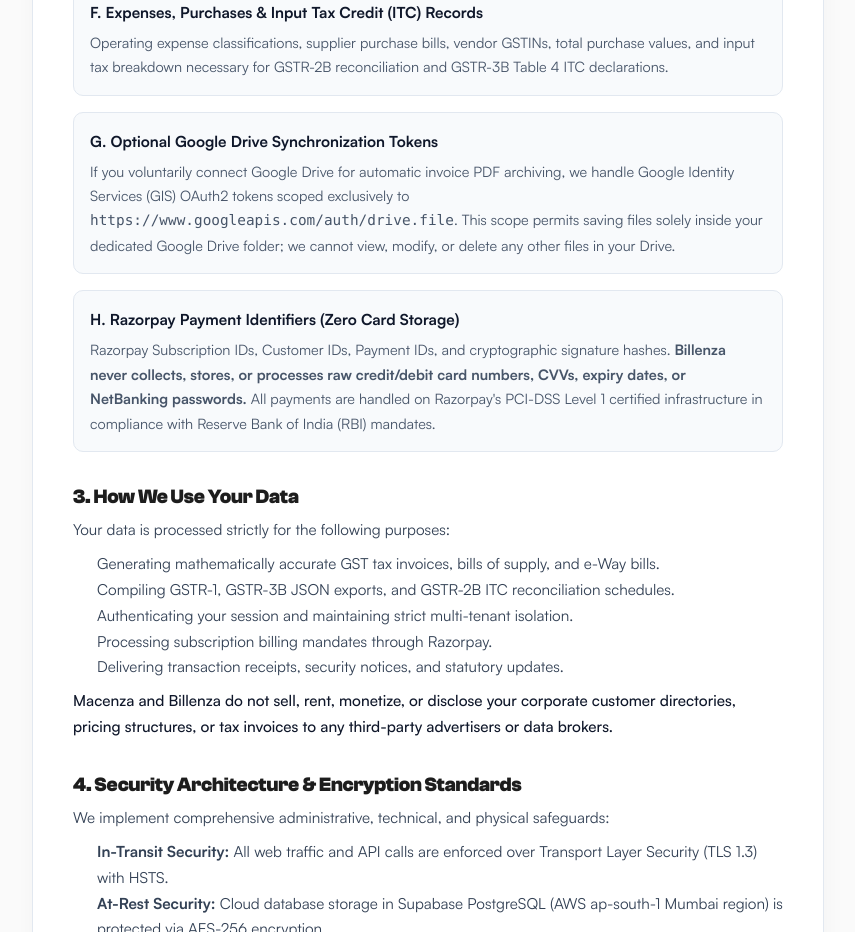
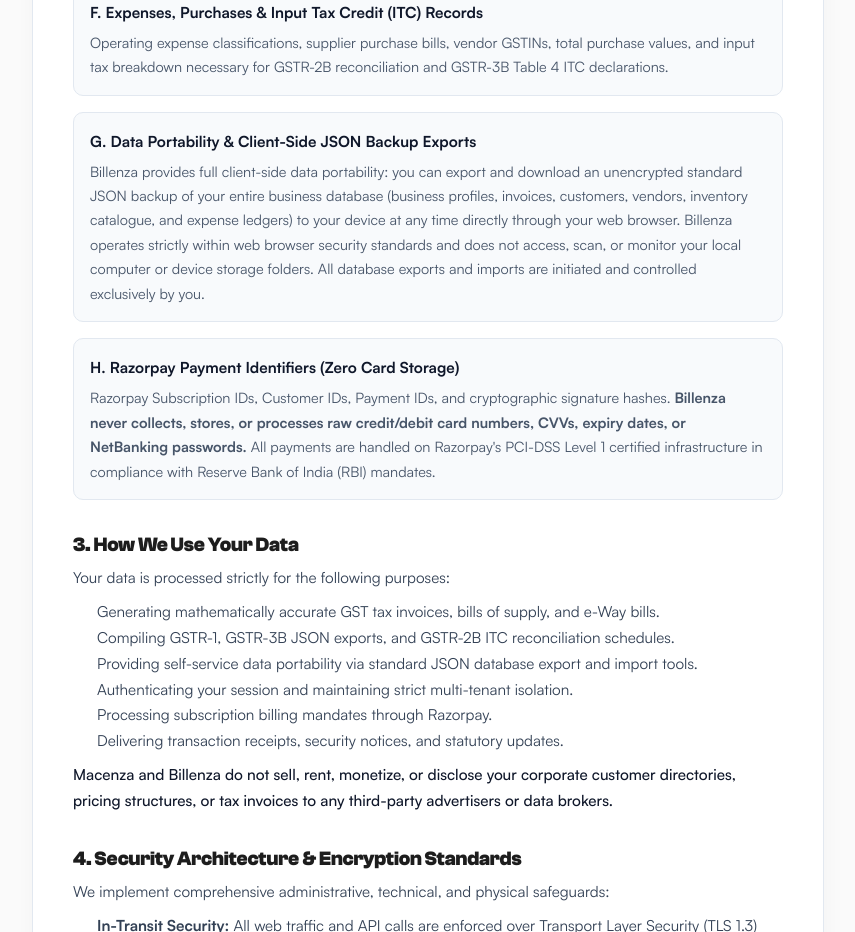
Before and after one commit to macenzaofficial-art/billenza-landing, a Next.js app: page /privacy in a window 1280 px wide. Shown: the part 1540-2472 px from the top of the page, without its empty margins (212-1067 px from the left). Built offline with nearby package versions, Linux system fonts and the light colour scheme.

Commit message:
t&c changes for gdrive removal

```diff
--- a/app/privacy/page.tsx
+++ b/app/privacy/page.tsx
@@ -89,9 +89,9 @@ export default function PrivacyPolicyPage() {
               </div>
 
               <div style={{ padding: '1rem', background: '#f8fafc', borderRadius: 10, border: '1px solid #e2e8f0' }}>
-                <strong style={{ color: '#0f172a' }}>G. Optional Google Drive Synchronization Tokens</strong>
+                <strong style={{ color: '#0f172a' }}>G. Data Portability &amp; Client-Side JSON Backup Exports</strong>
                 <p style={{ margin: '4px 0 0', color: '#475569', fontSize: '0.9rem' }}>
-                  If you voluntarily connect Google Drive for automatic invoice PDF archiving, we handle Google Identity Services (GIS) OAuth2 tokens scoped exclusively to <code>https://www.googleapis.com/auth/drive.file</code>. This scope permits saving files solely inside your dedicated Google Drive folder; we cannot view, modify, or delete any other files in your Drive.
+                  Billenza provides full client-side data portability: you can export and download an unencrypted standard JSON backup of your entire business database (business profiles, invoices, customers, vendors, inventory catalogue, and expense ledgers) to your device at any time directly through your web browser. Billenza operates strictly within web browser security standards and does not access, scan, or monitor your local computer or device storage folders. All database exports and imports are initiated and controlled exclusively by you.
                 </p>
               </div>
 
@@ -110,6 +110,7 @@ export default function PrivacyPolicyPage() {
             <ul style={{ paddingLeft: '1.5rem', marginTop: '0.5rem' }}>
               <li>Generating mathematically accurate GST tax invoices, bills of supply, and e-Way bills.</li>
               <li>Compiling GSTR-1, GSTR-3B JSON exports, and GSTR-2B ITC reconciliation schedules.</li>
+              <li>Providing self-service data portability via standard JSON database export and import tools.</li>
               <li>Authenticating your session and maintaining strict multi-tenant isolation.</li>
               <li>Processing subscription billing mandates through Razorpay.</li>
               <li>Delivering transaction receipts, security notices, and statutory updates.</li>
--- a/app/refund-policy/page.tsx
+++ b/app/refund-policy/page.tsx
@@ -70,7 +70,7 @@ export default function RefundPolicyPage() {
             </p>
             <ul style={{ paddingLeft: '1.5rem', marginTop: '0.5rem' }}>
               <li><strong>Immediate Lock:</strong> Access to the invoicing console (<code>app.billenza.com</code>) is automatically locked. No new documents or reports can be created, and data access is locked.</li>
-              <li><strong>No Post-Cancellation Exports:</strong> Once access is locked, self-service data exports are disabled. Users are strictly required to export all invoices, GSTR JSONs, customer ledgers, and inventory records <strong>prior to the conclusion of their active paid subscription</strong>.</li>
+              <li><strong>No Post-Cancellation Exports:</strong> Once access is locked, self-service data exports are disabled. Users are strictly required to export all invoices, GSTR JSONs, and complete database backups (using the built-in standard JSON Backup Export tool) <strong>prior to the conclusion of their active paid subscription</strong>.</li>
               <li><strong>60-Day Removal Grace Period:</strong> Stored tenant data remains locked in our secure database for a grace period of <strong>60 calendar days</strong> following expiration. If the subscription is not renewed within this 60-day window, all associated profile records, customer directories, inventory entries, and past invoices are <strong>permanently and irreversibly purged</strong> from our production servers and backups.</li>
               <li><strong>Statutory Preservation Responsibility:</strong> Under Section 36 of the Central Goods and Services Tax (CGST) Act, 2017, taxpayers are legally obligated to preserve business accounts and tax invoices for a minimum of 72 months (6 years). Preserving and backing up your statutory tax documents remains your sole legal responsibility.</li>
             </ul>
--- a/app/terms/page.tsx
+++ b/app/terms/page.tsx
@@ -99,7 +99,7 @@ export default function TermsOfServicePage() {
             </p>
             <ul style={{ paddingLeft: '1.5rem', marginTop: '0.5rem' }}>
               <li>Access to the console (<code>app.billenza.com</code>) is immediately locked. Self-service data export features are disabled post-cancellation.</li>
-              <li>Users are strictly required to export and download all invoices, GSTR JSON files, and customer ledgers <strong>prior to subscription expiration</strong>.</li>
+              <li>Users are strictly required to export and download all invoices, GSTR reports, and database records using the built-in standard JSON Backup Export tool <strong>prior to subscription expiration</strong>.</li>
               <li>Your tenant data remains locked in our secure database for a grace period of <strong>60 calendar days</strong>. If unrenewed after 60 days, all cloud records are permanently deleted. Under Section 36 of the CGST Act, 2017, taxpayers are legally obligated to preserve business accounts and invoices for 72 months (6 years); preserving these records remains your statutory responsibility.</li>
             </ul>
           </section>
@@ -107,7 +107,7 @@ export default function TermsOfServicePage() {
           <section style={{ marginBottom: '2rem', lineHeight: 1.7, fontSize: '0.95rem', color: '#334155' }}>
             <h2 style={{ fontSize: '1.25rem', fontWeight: 700, color: '#1d1d1d', margin: '1.5rem 0 0.5rem' }}>6. Intellectual Property &amp; Customer Data Ownership</h2>
             <p>
-              <strong>Your Data:</strong> You retain 100% full legal ownership of your business data, customer directories, inventory records, and issued invoices. We claim no ownership over your proprietary business records.
+              <strong>Your Data:</strong> You retain 100% full legal ownership of your business data, customer directories, inventory records, and issued invoices. We claim no ownership over your proprietary business records. You may export and download your complete database in standard portable JSON format at any time while your subscription is active.
             </p>
             <p style={{ marginTop: '0.5rem' }}>
               <strong>Platform Property:</strong> Macenza retains all exclusive right, title, interest, copyrights, source code, design assets, and trademarks associated with Billenza. You may not reverse-engineer, decompile, resell, or distribute the platform software.
```
